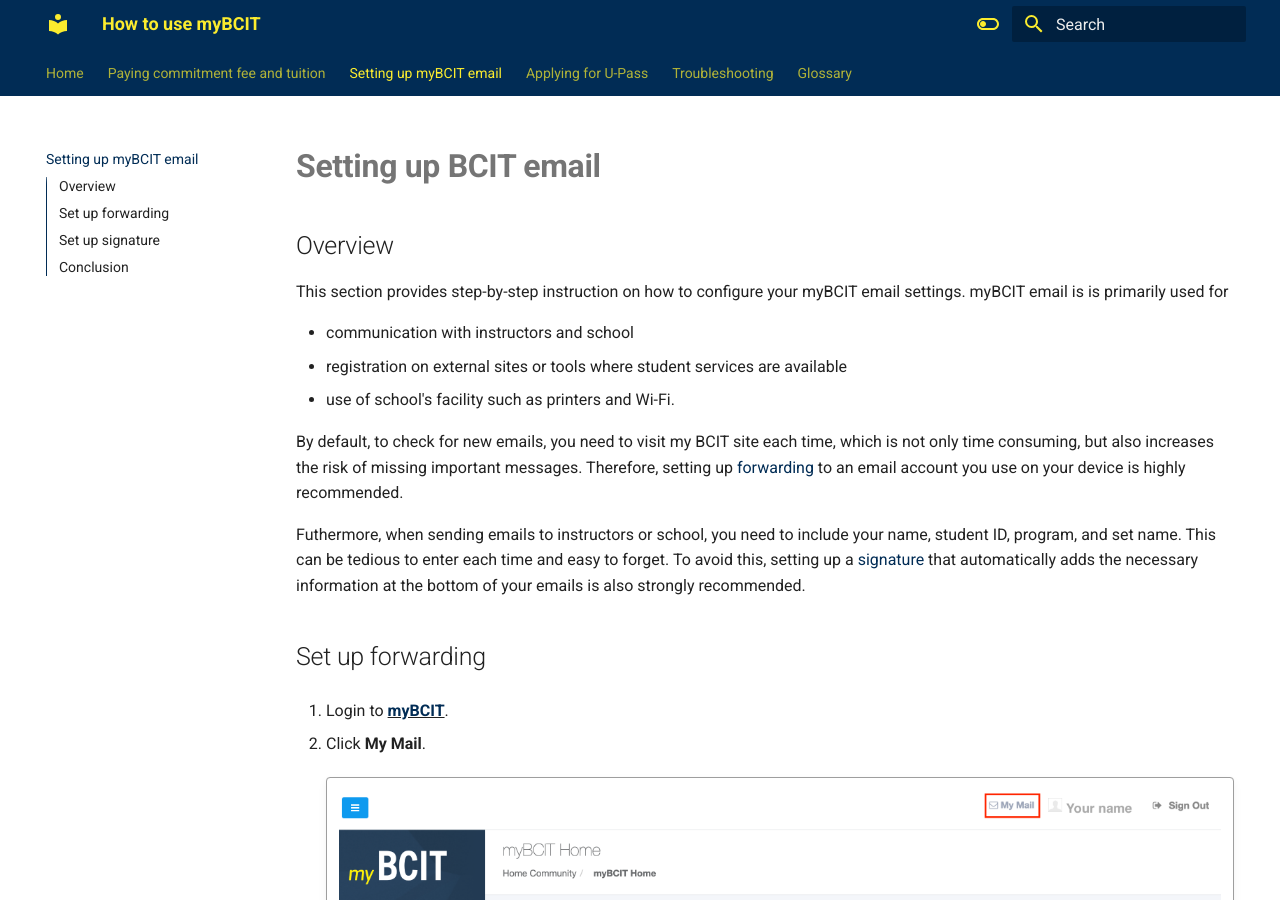
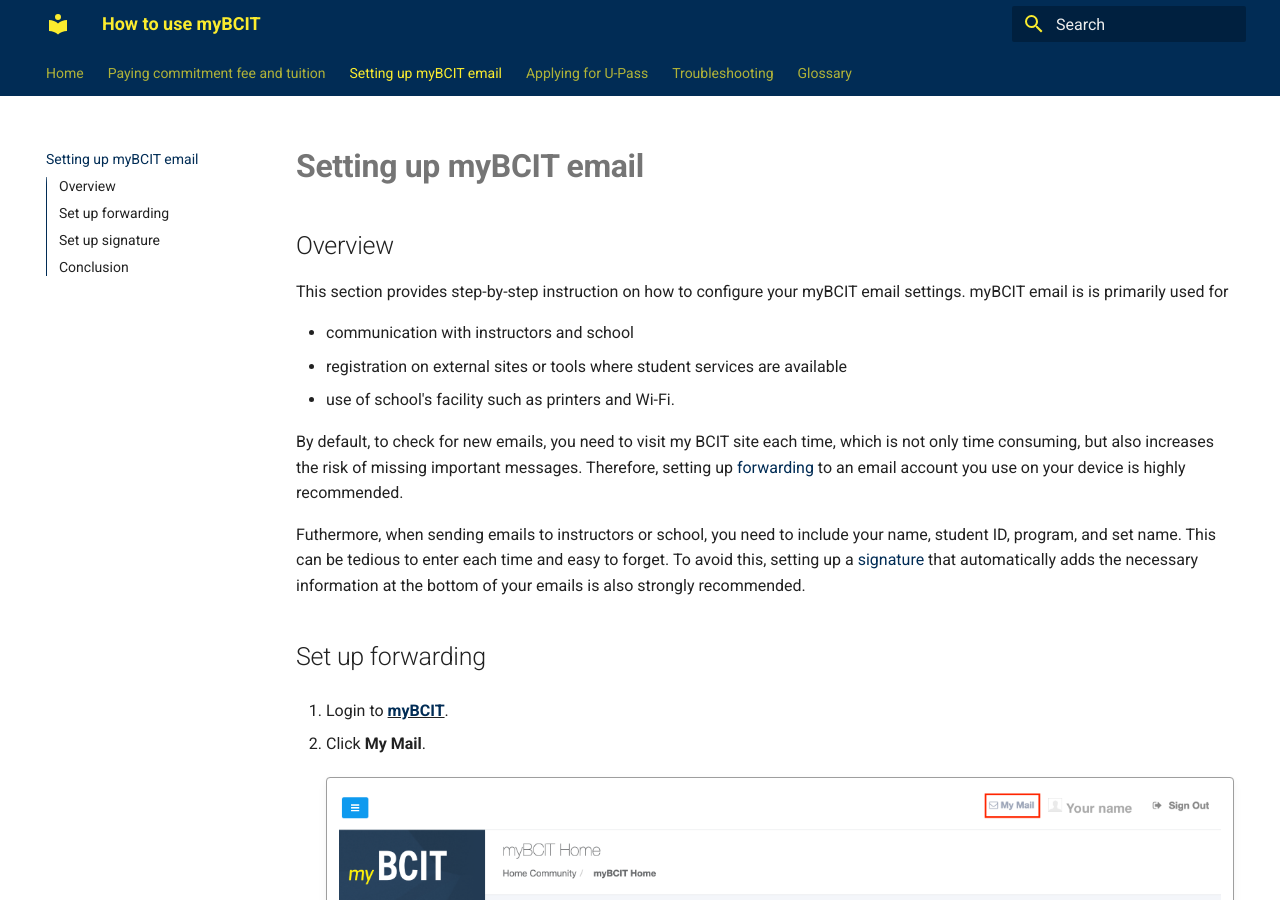
Before and after one commit to TatsunoriMarumo/myBCIT-Guide, an MkDocs documentation site: the page built from docs/setting-up-email.md, in a window 1280 px wide and 900 px high. Built offline with MkDocs 1.6.1 and Material for MkDocs 9.7.7, drawn with Linux system fonts in a browser that asks for light colours; nearby versions of some CDN libraries; emoji names are drawn with the system emoji font; comment, search, counter and statistics services are not loaded.

```diff
--- a/docs/setting-up-email.md
+++ b/docs/setting-up-email.md
@@ -1,4 +1,4 @@
-# **Setting up BCIT email**
+# **Setting up myBCIT email**
 
 ## Overview
 
--- a/mkdocs.yml
+++ b/mkdocs.yml
@@ -23,15 +23,6 @@ theme:
   language: en
   palette:
     - scheme: default
-      toggle:
-        icon: material/toggle-switch-off-outline
-        name: Switch to Dark Mode
-      primary: custom
-      accent: custom
-    - scheme: slate
-      toggle:
-        icon: material/toggle-switch
-        name: Switch to Light Mode
       primary: custom
       accent: custom
 
```
Also changed, not shown: docs/applying-for-upass.md (line endings or trailing spaces).
